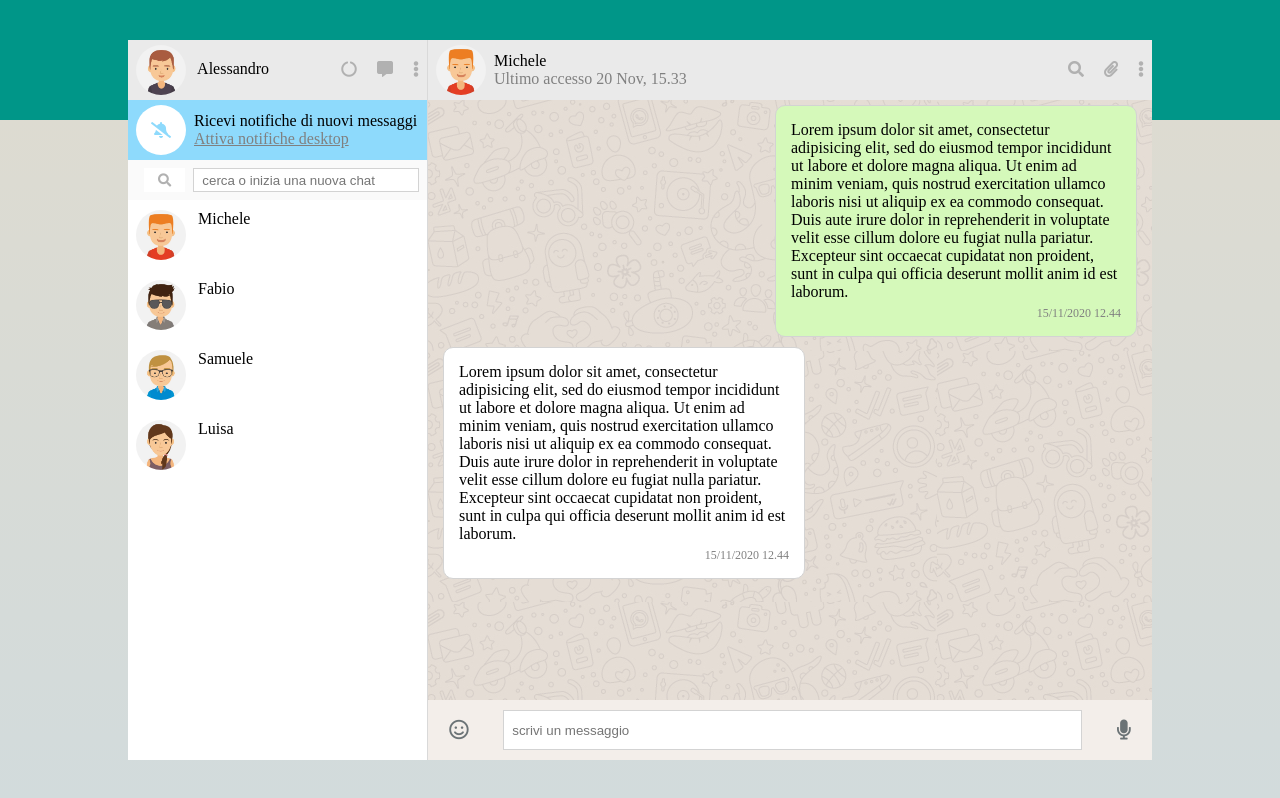
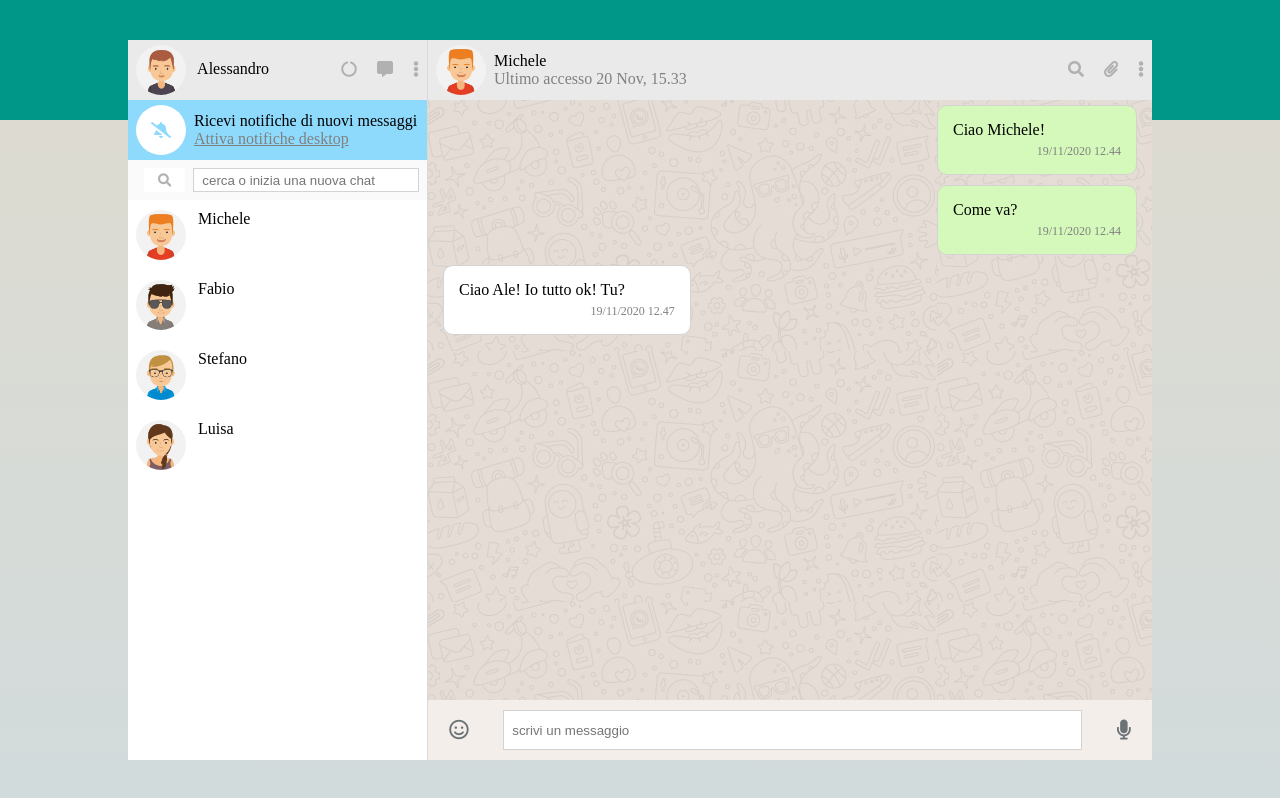
Before and after one commit to aleferraro/vue-boolzapp, a plain HTML site: page index.html in a window 1280 px wide. Drawn offline with Linux system fonts and the light colour scheme.

Commit message:
Add for each contact his own chat

```diff
--- a/css/style.css
+++ b/css/style.css
@@ -32,6 +32,10 @@
 i {
   color: #B1B1B1;
   margin: 0 0.5rem;
+}
+
+i:hover {
+  cursor: pointer;
 }
 
 .btn {
@@ -169,9 +173,12 @@ input {
   background-image: url('../img/mine.jpg');
   height: calc(100% - 120px);
   overflow-y: auto;
+  display: flex;
+  flex-direction: column;
 }
 
 .rightApp .chat .message {
+  min-width: 200px;
   max-width: 50%;
   border: 1px solid lightgrey;
   border-radius: 10px;
@@ -179,16 +186,21 @@ input {
   padding: 15px;
   display: flex;
   flex-direction: column;
+  position: relative;
 }
 
 .message.sent {
   background-color: #D5F9BA;
-  float: right;
+  align-self: flex-end;
 }
 
 .message.received {
   background-color: white;
-  float: left;
+  align-self: flex-start;
+}
+
+.message > .text {
+  padding-right: 50px;
 }
 
 .message > .date {
@@ -196,6 +208,17 @@ input {
   font-size: 12px;
   align-self: flex-end;
   margin: 5px 0 0 0;
+}
+
+.message > i {
+  position: absolute;
+  top: 15px;
+  right: 15px;
+  display: none;
+}
+
+.message:hover i {
+  display: block;
 }
 
 .rightApp .footer {
@@ -218,7 +241,7 @@ input {
 
 @media screen and (max-width: 900px) {
   .container {
-    min-width: 650px;
+    min-width: 670px;
     flex: 0 0 100%;
   }
 
--- a/index.html
+++ b/index.html
@@ -86,22 +86,14 @@
           </div>
         </div>
         <div class="chat">
-          <div class="message sent">
-            <p>
-              Lorem ipsum dolor sit amet, consectetur adipisicing elit, sed do eiusmod tempor incididunt ut labore et dolore magna aliqua. Ut enim ad minim veniam, quis nostrud exercitation ullamco laboris nisi ut aliquip ex ea commodo consequat. Duis aute irure dolor in reprehenderit in voluptate velit esse cillum dolore eu fugiat nulla pariatur. Excepteur sint occaecat cupidatat non proident, sunt in culpa qui officia deserunt mollit anim id est laborum.
+          <div v-for="message in contacts[activeChat].messages" class="message" :class="message.sent ? 'sent' : 'received'">
+            <p class="text">
+              {{ message.text }}
             </p>
             <p class="date">
-              15/11/2020 12.44
+              {{ message.date }}
             </p>
-
-          </div>
-          <div class="message received">
-            <p>
-              Lorem ipsum dolor sit amet, consectetur adipisicing elit, sed do eiusmod tempor incididunt ut labore et dolore magna aliqua. Ut enim ad minim veniam, quis nostrud exercitation ullamco laboris nisi ut aliquip ex ea commodo consequat. Duis aute irure dolor in reprehenderit in voluptate velit esse cillum dolore eu fugiat nulla pariatur. Excepteur sint occaecat cupidatat non proident, sunt in culpa qui officia deserunt mollit anim id est laborum.
-            </p>
-            <p class="date">
-              15/11/2020 12.44
-            </p>
+            <i class="fas fa-chevron-down"></i>
           </div>
         </div>
         <div class="footer">
--- a/js/main.js
+++ b/js/main.js
@@ -19,17 +19,17 @@ const myApp = new Vue({
         messages: [
           {
             text: 'Ciao Michele!',
-            date: '15/11/2020 12.44',
+            date: '19/11/2020 12.44',
             sent: true
           },
           {
             text: 'Come va?',
-            date: '15/11/2020 12.44',
+            date: '19/11/2020 12.44',
             sent: true
           },
           {
             text: 'Ciao Ale! Io tutto ok! Tu?',
-            date: '15/11/2020 12.44',
+            date: '19/11/2020 12.47',
             sent: false
           }
         ]
@@ -40,40 +40,35 @@ const myApp = new Vue({
         lastAccess: 'oggi, 9.43',
         messages: [
           {
-            text: 'Ciao Michele!',
-            date: '15/11/2020 12.44',
+            text: 'Ciao Ale! Che fai oggi? Vieni a giocare a calcetto?',
+            date: '18/11/2020 14.30',
+            sent: false
+          },
+          {
+            text: 'Hei Fabio! Ci sto! A che ora e dove?',
+            date: '18/11/2020 14.44',
             sent: true
           },
           {
-            text: 'Come va?',
-            date: '15/11/2020 12.44',
-            sent: true
-          },
-          {
-            text: 'Ciao Ale! Io tutto ok! Tu?',
-            date: '15/11/2020 12.44',
+            text: 'Ci vediamo al campo alle 18.00',
+            date: '18/11/2020 15.05',
             sent: false
           }
         ]
       },
       {
-        name: 'Samuele',
+        name: 'Stefano',
         imageUrl: 'img/avatar_3.jpg',
         lastAccess: 'ieri, 18.54',
         messages: [
           {
-            text: 'Ciao Michele!',
-            date: '15/11/2020 12.44',
+            text: 'Ci sei per una pizza domani sera?',
+            date: '15/11/2020 19.42',
             sent: true
           },
           {
-            text: 'Come va?',
-            date: '15/11/2020 12.44',
-            sent: true
-          },
-          {
-            text: 'Ciao Ale! Io tutto ok! Tu?',
-            date: '15/11/2020 12.44',
+            text: 'Si dai! è da tanto che non ci vediamo, così ti racconto un po di cose',
+            date: '15/11/2020 20.13',
             sent: false
           }
         ]
@@ -84,19 +79,19 @@ const myApp = new Vue({
         lastAccess: '10 Ago, 12.00',
         messages: [
           {
-            text: 'Ciao Michele!',
-            date: '15/11/2020 12.44',
+            text: 'Buongiorno!',
+            date: '12/11/2020 8.22',
             sent: true
           },
           {
-            text: 'Come va?',
-            date: '15/11/2020 12.44',
-            sent: true
+            text: 'Buongiorno, mi sono appena svegliata.. Come va?',
+            date: '12/11/2020 10.44',
+            sent: false
           },
           {
-            text: 'Ciao Ale! Io tutto ok! Tu?',
-            date: '15/11/2020 12.44',
-            sent: false
+            text: 'Tutto ok! Hai fatto le ore piccole? :D',
+            date: '12/11/2020 11.02',
+            sent: true
           }
         ]
       }
@@ -106,7 +101,7 @@ const myApp = new Vue({
   methods: {
     selectChat: function(index){
       this.activeChat = index
-    }
+    },
   },
   computed: {
   }
```
